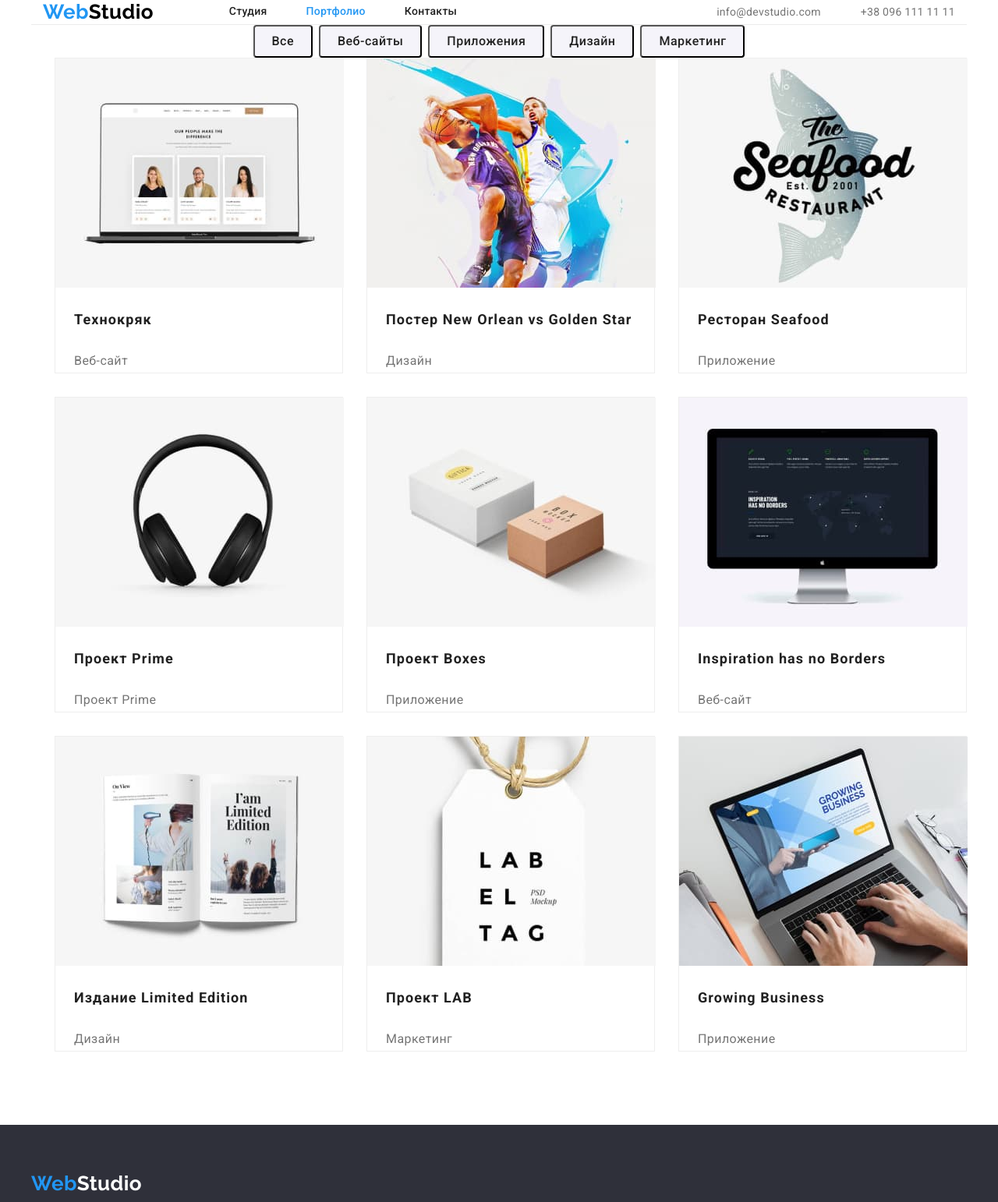
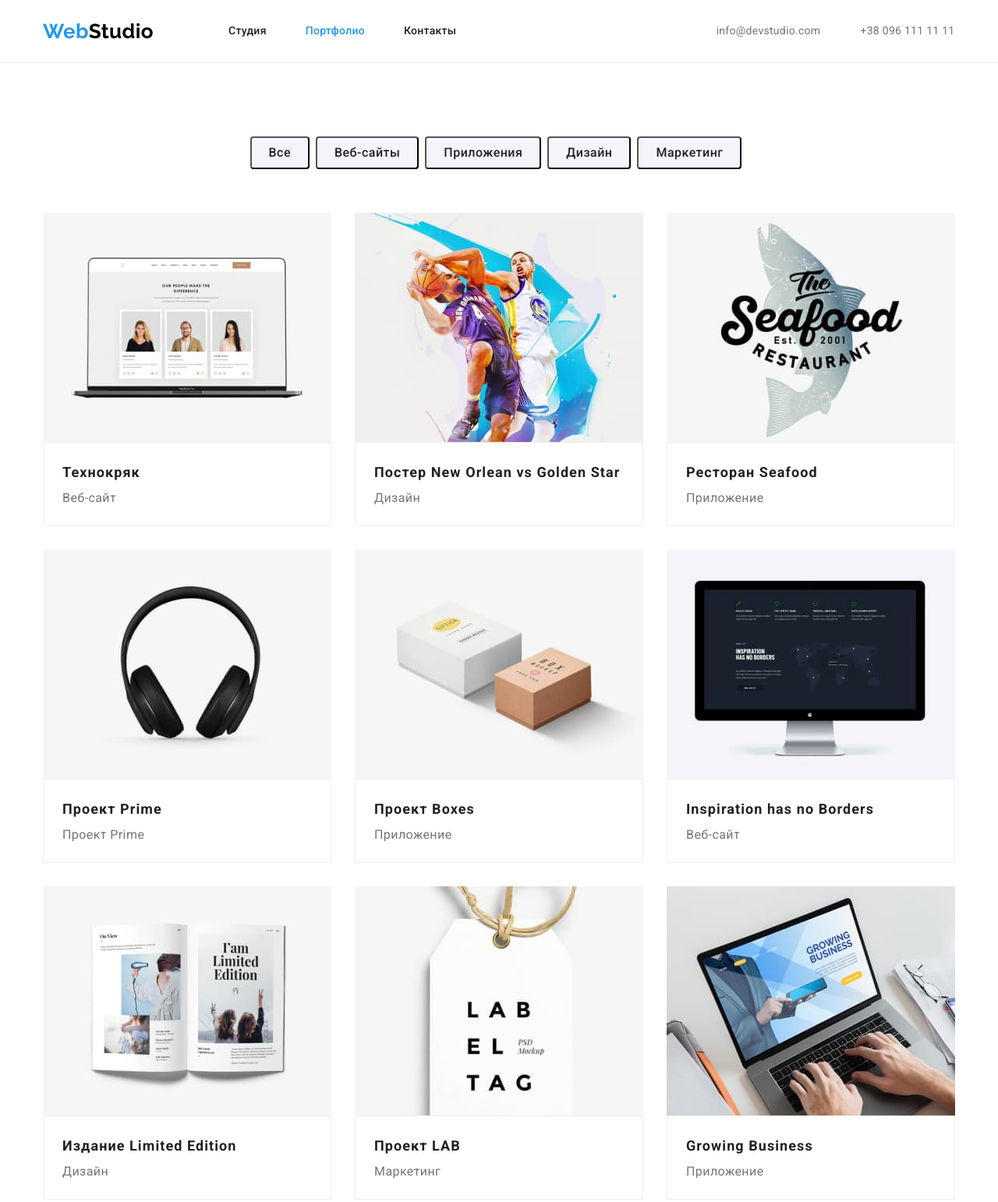
Before and after one commit to Enjoy3325/goit-markup-hw-03, a plain HTML site: page portfolio.html in a window 1280 px wide. Shown: the top 1542 px of the page at 78% size. Drawn offline with nearby package versions, Linux system fonts and the light colour scheme.

Commit message:
corrected 3hw

```diff
--- a/css/styles.css
+++ b/css/styles.css
@@ -36,42 +36,50 @@ body {
   font-family: 'Roboto', 'Verdana', 'Tahoma', sans-serif;
   letter-spacing: 0.03em;
 }
+p,
+h1,
+h2,
+h3,
+h4,
+h5,
+h6 {
+  margin: 0;
+}
+
 .container {
   max-width: 1200px;
   align-items: center;
   margin: 0 auto;
-  padding: 0 auto;
+  padding: 0;
+  padding-right: 15px;
+  padding-left: 15px;
 }
+
 .container-header {
   display: flex;
-  width: 1200px;
-
-  padding: 0 15px;
-  margin: 0 auto;
-
   align-items: center;
   justify-content: center;
 
-  /* box-sizing: border-box; */
+  /* box-sizing: border-box;  */
 }
 
-.page-header .container {
-  align-items: center;
-  display: flex;
-
+.page-header {
+  border-bottom: 1px solid rgba(236, 236, 236, 1);
 }
 /* margin-top: 24px; */
 /* width: 1600px; */
-}
+
 .section {
   padding-top: 94px;
+  padding-bottom: 94px;
 }
 .section-list {
   padding-bottom: 94px;
-  padding-top: 94px;
 }
 .hero-section {
-  max-width: 1600px;
+  margin: 0;
+  margin-left: auto;
+  margin-right: auto;
   padding-top: 200px;
   padding-bottom: 200px;
   align-items: center;
@@ -157,14 +165,11 @@ body {
   color: var(--accent-color);
 }
 .menu-nav {
-  display: flex;
+  display: block;
   align-items: center;
   margin-right: 332px;
   justify-content: center;
-
-  width: 294px;
   line-height: 1.14;
-  vertical-align: middle;
   text-align: center;
 
   /* margin-left: 93px;
@@ -306,7 +311,7 @@ a {
 margin-left: auto;
 margin-right: auto;
 justify-content: space-between;
-} */
+*/
 /* .container-visually > li {
   width: 270px;
 
@@ -317,28 +322,13 @@ a {
   justify-content: center;
   margin-right: 30px;
   margin-bottom: 30px; */
-}
 
-.visually {
-  color: var(--title-text-color);
-  width: 270px;
-  font-style: normal;
-  font-weight: 700;
-  font-size: 14px;
-  letter-spacing: 0.03em;
-  text-transform: uppercase;
-  line-height: 1.16;
 
-  margin: 0;
-}
-li .visually {
-  padding-bottom: 10px;
-}
 
 .list-p {
   line-height: 1.71;
   margin: 0;
-  /* padding-right: 30px; */
+  /* padding-right: 30px; */title-list-visuall
 }
 .container-title {
   width: 1200px;
@@ -350,25 +340,15 @@ li .visually {
   text-align: center;
   margin-left: auto;
   margin-right: auto;
-  /* margin-bottom: 94px; */
 }
 .title-list-visuall {
   display: flex;
+  column-gap: 30px;
   padding: 0;
   margin: 0;
-  justify-content: center;
-  text-align: left;
 }
-.title-list-visuall .list-visuall {
-  width: 270px;
-
-  margin: 0;
-  padding: 0;
-  align-items: center;
-  justify-content: center;
-
-  margin-right: 30px;
-  margin-bottom: 30px;
+.list-visuall {
+  width: calc((100% - 3 * 30px) / 4);
 }
 .title-list-img {
   display: flex;
@@ -410,12 +390,21 @@ li .visually {
   margin: 0;
   display: flex;
 }
+.visuallyty {
+  line-height: 1.14;
+  letter-spacing: 0.03em;
+  text-transform: uppercase;
+  margin-bottom: 10px;
 
+  align-items: center;
+  justify-content: center;
+
+  color: var(--title-text-color);
+}
 /* -------------------------------------------------------------------НАША КОМАНДА------------------------------------------------ */
 .section-employee {
   background-color: var(--fone-comand-color);
   text-align: center;
-  padding-top: 94px;
   padding-bottom: 94px;
 }
 .div-employee {
@@ -485,7 +474,7 @@ li .visually {
   font-size: 16px;
 }
 .border {
-  border-bottom: 1px solid #ececec;
+  border-bottom: 1px solid rgba(236, 236, 236, 1);
 }
 
 /* -------------------------------------------------------------------КНОПКА РАЗДЕЛ "ВСЕ"---------------------------------------------- */
@@ -515,7 +504,7 @@ li .visually {
   border-radius: 4px;
   cursor: pointer;
 
-  display: inline-block;
+  display: block;
   padding-top: 6px;
   padding-bottom: 6px;
   padding-left: 22px;
@@ -523,16 +512,20 @@ li .visually {
   margin: 0;
   align-items: center;
   text-align: center;
-  /* margin-bottom: 50px; */
+  margin-right: 8px;
   justify-content: center;
 }
-.title-list .btn {
-  align-items: center;
+.marketing {
+  margin: 0;
+}
+.btn {
+  /* align-items: center; */
+  display: block;
   margin-right: 8px;
-  justify-content: center;
-  text-align: center;
+  /* justify-content: center;
+  text-align: center; */
 }
-.title-list .btn:nth-child(5) {
+.btn:not(:last-child) {
   margin-right: 0;
 }
 
@@ -567,6 +560,8 @@ li .visually {
   font-size: 18px;
   line-height: 2;
   letter-spacing: 0.06em;
+
+  margin: 0;
 }
 .name-project a {
   font-family: inherit;
@@ -577,44 +572,25 @@ li .visually {
 
   font-size: 16px;
   line-height: 1.88;
+  margin: 0;
 }
-
+.examples-content {
+  padding: 20px 24px;
+  border: 1px solid #eeeeee;
+}
 /* -----------------------------------------------------------------------КОНТАКТЫ------------------------------------------------------------------------------- */
-.div-contacts {
-  box-sizing: border-box;
-  margin-right: auto;
-
-  justify-content: center;
-
-  display: flex;
-  align-items: center;
-}
 
 .contacts {
-  color: var(--primary-text-color);
-  display: flex;
-  margin: auto;
-  padding: 0;
-
-  /*
- width: 307px; */
-  /* margin-left: 0;
-  margin-right: 0; */
-  align-items: center;
-  justify-content: center;
-  text-align: right;
-}
-.contacts-item > a {
-  padding-top: 32px;
-  padding-bottom: 32px;
-}
-
-.contacts-item {
   display: flex;
   align-items: center;
   text-align: center;
-  justify-content: center;
-  /* padding-right: 50px; */
+  padding: 0;
+  margin: 0;
+  margin-left: auto;
+  list-style: none;
+}
+.contacts .contacts-item:not(:last-child) {
+  margin-right: 50px;
 }
 
 .tel:hover,
@@ -627,23 +603,28 @@ li .visually {
 }
 .tel {
   color: var(--primary-text-color);
-
+  display: block;
   font-weight: 400;
   font-size: 14px;
   line-height: 1.14;
   letter-spacing: 0.02em;
   width: 122px;
+  list-style: none;
+  padding-top: 32px;
+  padding-bottom: 32px;
 }
 
 .mailto {
   color: var(--primary-text-color);
-
+  display: block;
   font-weight: 400;
   font-size: 14px;
   line-height: 1.14;
   letter-spacing: 0.02em;
   width: 135px;
-  margin-right: 51px;
+  list-style: none;
+  padding-top: 32px;
+  padding-bottom: 32px;
 }
 
 .hidden-h2 {
@@ -674,7 +655,6 @@ li .visually {
 
   text-align: left;
   justify-content: left;
-
 }
 .mailto-footer:hover,
 .mailto-footer:focus {
@@ -704,12 +684,7 @@ li .visually {
 .maps:focus {
   color: var(--accent-color);
 }
-/* .container-footer {
-  width: 1200px;
-  padding: 0 15px;
-  margin: 0 auto;
-  justify-content: left;
-} */
+
 .ul-footer {
   padding: 0;
 }
@@ -717,15 +692,15 @@ li .visually {
   display: flex;
 }
 /* --------------------------------------------------------------ГЕРОЙ 2 СТРАНИЦА----------------------------------- */
-.title-button {
-  width: 1200px;
+
+.title-list-btn {
   display: flex;
   justify-content: center;
   text-align: center;
   align-items: center;
-  align-content: flex-end;
-  padding-left: 15px;
-  padding-right: 15px;
+  padding: 0;
+  margin: 0;
+  margin-bottom: 56px;
 }
 .conteiner-projects {
   width: 1200px;
@@ -738,36 +713,22 @@ li .visually {
 .list-projects {
   display: flex;
   flex-wrap: wrap;
+  margin: -15px;
   width: 1200px;
-  margin: 0;
+  padding: 0;
+  /*
     padding-left: 15px;
   padding-right: 15px;
   align-items: center;
-  justify-content: center;
+  justify-content: center; */
 }
 .flex-element {
-  width: 370px;
-  margin-top: 0;
-  margin-bottom: 0;
+  display: block;
+  margin: 15px;
 
-  margin-right: 30px;
-  margin-bottom: 30px;
-  margin-left: 0;
-
-  border: 1px solid #eeeeee;
+  flex-basis: calc(100% / 3 - 30px);
 }
 
-.flex-element:nth-child(3n) {
-  margin-right: 0;
+.no-gap {
+  display: block;
 }
-.flex-element:nth-last-child(-n + 3) {
-  margin-bottom: 0;
-}
-.name-project,
-.project {
-  margin: 0;
-  padding-top: 20px;
-  padding-left: 24px;
-  padding-right: 24px;
-  text-align: left;
-}
--- a/portfolio.html
+++ b/portfolio.html
@@ -23,7 +23,7 @@
     <!--Шапка-->
     <header class="page-header">
       <div class="container">
-        <div class="container-header border">
+        <div class="container-header">
           <a href="./index.html" class="logo" lang="en"
             >Web<span class="logo-span">Studio</span>
           </a>
@@ -38,10 +38,13 @@
               <li class="header-item"><a href="" class="header-link">Контакты</a></li>
             </ul>
           </nav>
-
           <ul class="contacts">
-            <li><a class="mailto" href="mailto:info@devstudio.com">info@devstudio.com</a></li>
-            <li><a class="tel" href="tel:+380961111111">+38 096 111 11 11</a></li>
+            <li class="contacts-item">
+              <a class="mailto" href="mailto:info@devstudio.com">info@devstudio.com</a>
+            </li>
+            <li class="contacts-item">
+              <a class="tel" href="tel:+380961111111">+38 096 111 11 11</a>
+            </li>
           </ul>
         </div>
       </div>
@@ -52,7 +55,7 @@
         <div class="container">
           <div class="title-button">
             <h1 class="visually-hidden">Работы</h1>
-            <ul class="title-list">
+            <ul class="title-list-btn">
               <li class="btn"><button class="all" type="button">Все</button></li>
               <li class="btn"><button class="web-sites" type="button">Веб-сайты</button></li>
               <li class="btn"><button class="applications" type="button">Приложения</button></li>
@@ -60,78 +63,137 @@
               <li class="btn"><button class="marketing" type="button">Маркетинг</button></li>
             </ul>
           </div>
-        </div>
-      </section>
-      <!-- Проекты -->
-      <section class="section pro">
-        <div class="container">
-          <div class="conteiner-projects">
           <ul class="list-projects">
             <li class="flex-element">
               <a href="">
-                  <img src="./images/img1.jpg" alt="Веб-сайт" width="370" height="294" />
+                <img
+                  class="no-gap"
+                  src="./images/img1.jpg"
+                  alt="Веб-сайт"
+                  width="370"
+                  height="294"
+                />
+                <div class="examples-content">
                   <h2 class="name-project">Технокряк</h2>
                   <p class="project">Веб-сайт</p>
+                </div>
               </a>
             </li>
             <li class="flex-element">
               <a href="">
-                  <img src="./images/img2.jpg" alt="Дизайн" width="370" height="294" />
+                <img class="no-gap" src="./images/img2.jpg" alt="Дизайн" width="370" height="294" />
+                <div class="examples-content">
                   <h2 class="name-project">Постер New Orlean vs Golden Star</h2>
                   <p class="project">Дизайн</p>
+                </div>
               </a>
             </li>
             <li class="flex-element">
               <a href="">
-                  <img src="./images/img3.jpg" alt="Приложение" width="370" height="294" />
+                <img
+                  class="no-gap"
+                  src="./images/img3.jpg"
+                  alt="Приложение"
+                  width="370"
+                  height="294"
+                />
+                <div class="examples-content">
                   <h2 class="name-project">Ресторан Seafood</h2>
                   <p class="project">Приложение</p>
+                </div>
               </a>
             </li>
             <li class="flex-element">
               <a href="">
-                  <img src="./images/img4.jpg" alt="Проект-Prime" width="370" height="294" />
+                <img
+                  class="no-gap"
+                  src="./images/img4.jpg"
+                  alt="Проект-Prime"
+                  width="370"
+                  height="294"
+                />
+                <div class="examples-content">
                   <h2 class="name-project">Проект Prime</h2>
                   <p class="project">Проект Prime</p>
+                </div>
               </a>
             </li>
             <li class="flex-element">
               <a href="">
-                  <img src="./images/img5.jpg" alt="Приложение-2" width="370" height="294" />
+                <img
+                  class="no-gap"
+                  src="./images/img5.jpg"
+                  alt="Приложение-2"
+                  width="370"
+                  height="294"
+                />
+                <div class="examples-content">
                   <h2 class="name-project">Проект Boxes</h2>
                   <p class="project">Приложение</p>
+                </div>
               </a>
             </li>
             <li class="flex-element">
               <a href="">
-                  <img src="./images/img6.jpg" alt="Веб-сайт-2" width="370" height="294" />
+                <img
+                  class="no-gap"
+                  src="./images/img6.jpg"
+                  alt="Веб-сайт-2"
+                  width="370"
+                  height="294"
+                />
+                <div class="examples-content">
                   <h2 class="name-project">Inspiration has no Borders</h2>
                   <p class="project">Веб-сайт</p>
+                </div>
               </a>
             </li>
             <li class="flex-element">
               <a href="">
-                  <img src="./images/img7.jpg" alt="Дизайн-2" width="370" height="294" />
+                <img
+                  class="no-gap"
+                  src="./images/img7.jpg"
+                  alt="Дизайн-2"
+                  width="370"
+                  height="294"
+                />
+                <div class="examples-content">
                   <h2 class="name-project">Издание Limited Edition</h2>
                   <p class="project">Дизайн</p>
+                </div>
               </a>
             </li>
             <li class="flex-element">
               <a href="">
-                  <img src="./images/img8.jpg" alt="Маркетинг" width="370" height="294" />
+                <img
+                  class="no-gap"
+                  src="./images/img8.jpg"
+                  alt="Маркетинг"
+                  width="370"
+                  height="294"
+                />
+                <div class="examples-content">
                   <h2 class="name-project">Проект LAB</h2>
                   <p class="project">Маркетинг</p>
+                </div>
               </a>
             </li>
             <li class="flex-element">
               <a href=""
-                  ><img src="./images/img9.jpg" alt="Приложение-3" width="370" height="294" />
+                ><img
+                  class="no-gap"
+                  src="./images/img9.jpg"
+                  alt="Приложение-3"
+                  width="370"
+                  height="294"
+                />
+                <div class="examples-content">
                   <h2 class="name-project">Growing Business</h2>
                   <p class="project">Приложение</p>
+                </div>
               </a>
             </li>
           </ul>
-          </div>
         </div>
       </section>
     </main>
```
Also changed, not shown: index.html (+9 -11 lines). Lines whose indentation alone changed are shown as unchanged.
